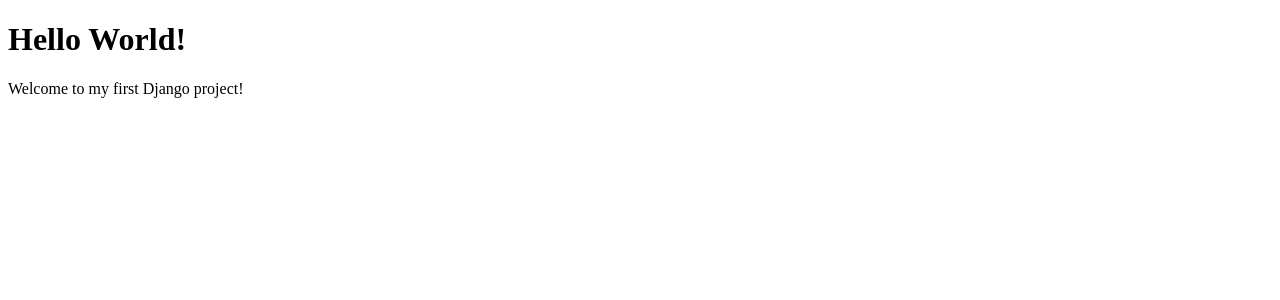
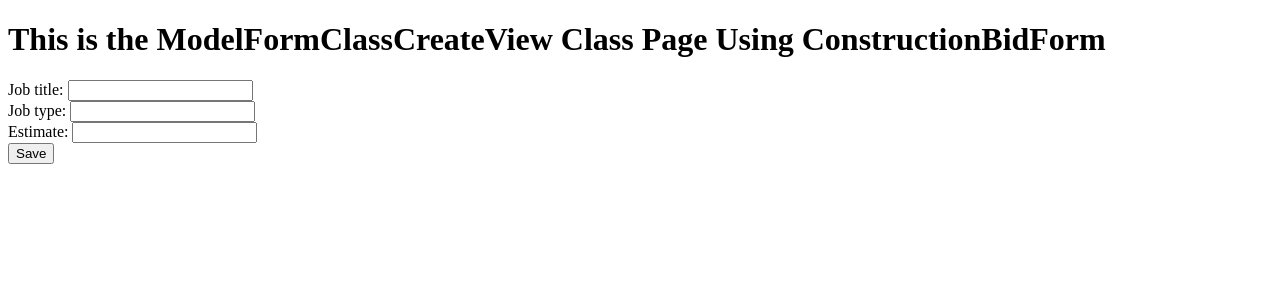
Before and after one commit to skaeneman/django-demo, a Django app: page /bids/ in a window 1280 px wide. Shown: the top 300 px of the page. Run offline with Django 5.2, Linux system fonts and the light colour scheme.

Commit message:
construction bid form is submitting correctly

```diff
--- a/construction_bids/templates/index.html
+++ b/construction_bids/templates/index.html
@@ -2,8 +2,20 @@
 <html>
 <body>
 
-<h1>Hello World!</h1>
-<p>Welcome to my first Django project!</p>
+{% block body_content %}
+    {% if h1_tag %}
+        <h1>{{ h1_tag|safe }}</h1>
+    {% else %}
+        <h1>Title Not Found</h1>
+    {% endif %}
+
+    <form method="post" id="form">
+        {% csrf_token %}
+
+        {{ form }}
+        <input type="submit" value="Save">
+    </form>
+{% endblock %}
 
 </body>
 </html>
--- a/construction_bids/urls.py
+++ b/construction_bids/urls.py
@@ -1,7 +1,28 @@
-from django.urls import path
+from django.urls import (
+    #include,
+    path,
+    re_path,
+    #register_converter,
+)
+from django.views.generic import (
+    TemplateView,
+    #RedirectView,
+)
 
-from . import views
+from .views import ConstructionBidClassCreateView
+
 
 urlpatterns = [
-    path("", views.index, name="index"),
+    # path('', TemplateView.as_view(template_name='index.html')),
+    path('', ConstructionBidClassCreateView.as_view(), name='index'),
 ]
+
+
+
+# from django.urls import path
+
+# from . import views
+
+# urlpatterns = [
+#     path("", views.index, name="index"),
+# ]
--- a/construction_bids/views.py
+++ b/construction_bids/views.py
@@ -1,31 +1,78 @@
 from django.shortcuts import render, redirect
-from django.http import HttpResponse
+from django.http import HttpResponse, HttpResponseRedirect
 from .models import ConstructionBid, Client
 from .forms import ConstructionBidForm
 from django.contrib import messages
-from django.template import loader
-
+from django.template.response import TemplateResponse
+from django.views.generic.edit import (
+    FormView,
+    CreateView,
+    UpdateView,
+)
 # Create your views here.
 
-def index(request):
-  template = loader.get_template('index.html')
-  return HttpResponse(template.render())
+class ConstructionBidClassCreateView(CreateView):
 
+    template_name = 'index.html'
+    form_class = ConstructionBidForm
+    success_url = 'index-form-success/'
 
+    ###########################################################
+    # Get Method
+    ###########################################################
+    def get(self, request, *args, **kwargs):
+        '''
+        GET Response Method
+        '''
 
+        return TemplateResponse(request, self.template_name, {
+            'title': 'ModelFormClassCreateView Page',
+            # 'page_id': 'model-form-class-id',
+            # 'page_class': 'model-form-class-page',
+            'h1_tag': 'This is the ModelFormClassCreateView Class Page Using ConstructionBidForm',
+            'form': self.form_class(),
+        })
 
-# Create your views here.
-# def index(request):
-# 	if request.method == "POST":
-# 		construction_form = ConstructionBidForm(request.POST)
-# 		if construction_form.is_valid():
-# 			construction_form.save()
-# 			messages.success(request, ('Your bid was successfully added!'))
-# 		else:
-# 			messages.error(request, 'Error saving form')
+    ###########################################################
+    # Post Method
+    ###########################################################
+    def post(self, request, *args, **kwargs):
+        '''
+        POST Response Method
+        '''
+        #return redirect(self.success_url)
+        form = self.form_class(request.POST)
 
+        if form.is_valid():
+            bid_form = form.instance
 
-# 		return redirect("construction_bids:index")
-# 	construction_form = ConstructionBidForm()
-# 	bids = ConstructionBid.objects.all()
-# 	return render(request=request, template_name="construction_bids/index.html", context={'construction_form':construction_form, 'bids':bids})
+            # If you need to manipulate fields individually
+            # bid_form = ConstructionBid(
+            #   job_title = form.instance.job_title,
+            #   job_type = form.instance.job_type,
+            #   estimate = form.instance.estimate,
+            # )
+            # bid_form.job_type = "TESTING"
+            # bid_form.save()
+
+            return HttpResponseRedirect(self.success_url)
+        else:
+            return TemplateResponse(request, self.template_name, {
+                'title': 'ModelFormClassCreateView Page - Please Correct The Errors Below',
+                # 'page_id': 'model-form-class-id',
+                # 'page_class': 'model-form-class-page errors-found',
+                'h1_tag': 'This is the ModelFormClassCreateView Page Using ConstructionBidform<br />' \
+                    '<small class="error-msg">Errors Found</small>',
+                'form': form,
+            })
+
+    def form_valid(self, form):
+        '''
+        This method is called when valid form data has been POSTed.
+        It should return an HttpResponse.
+        '''
+
+        # Perform Additional Actions, such as sending an email or custom business logic
+        # validation checking.
+        #form.send_email()
+        return super().form_valid(form)
```
Also changed, not shown: construction_bids/migrations/0001_initial.py (added), db.sqlite3.
